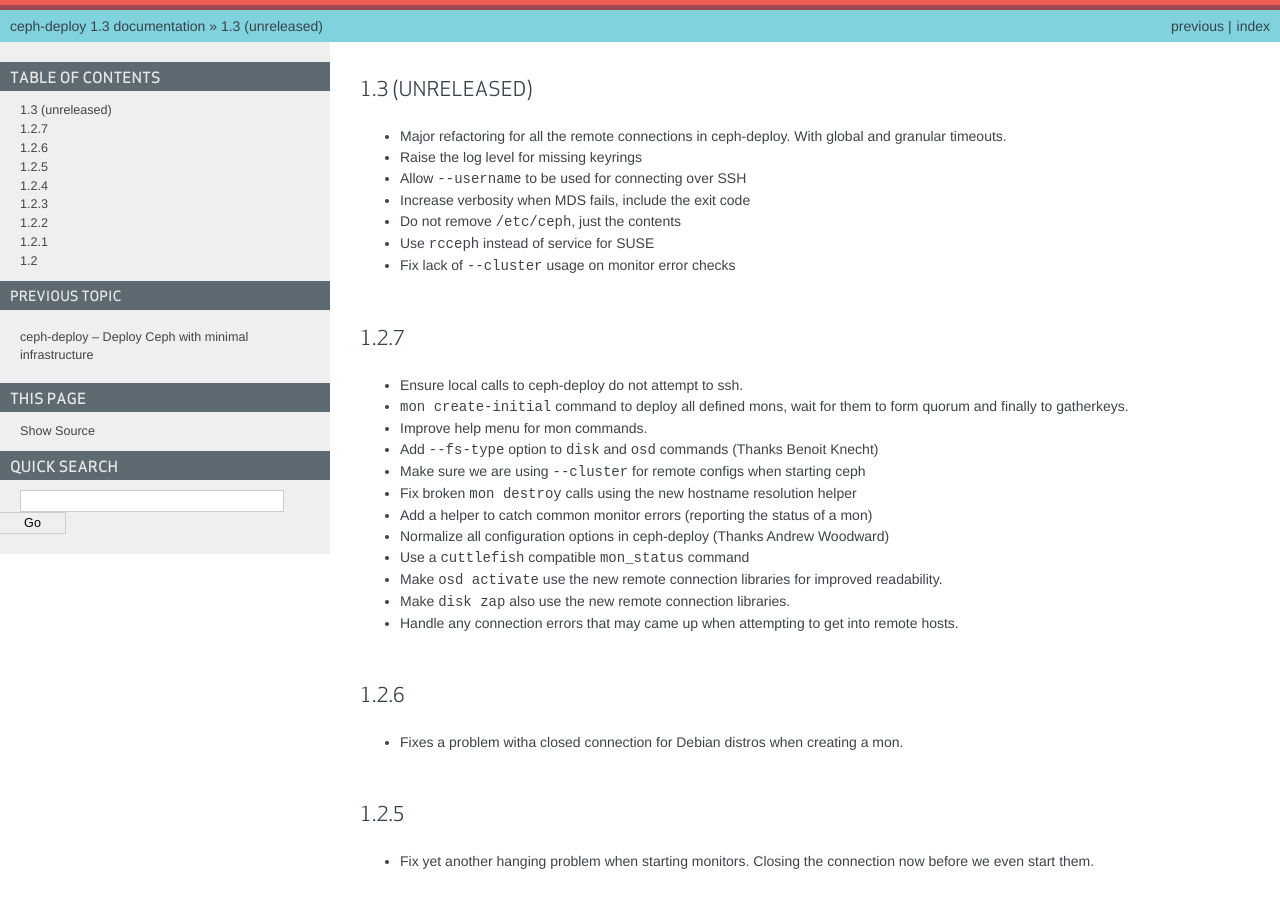
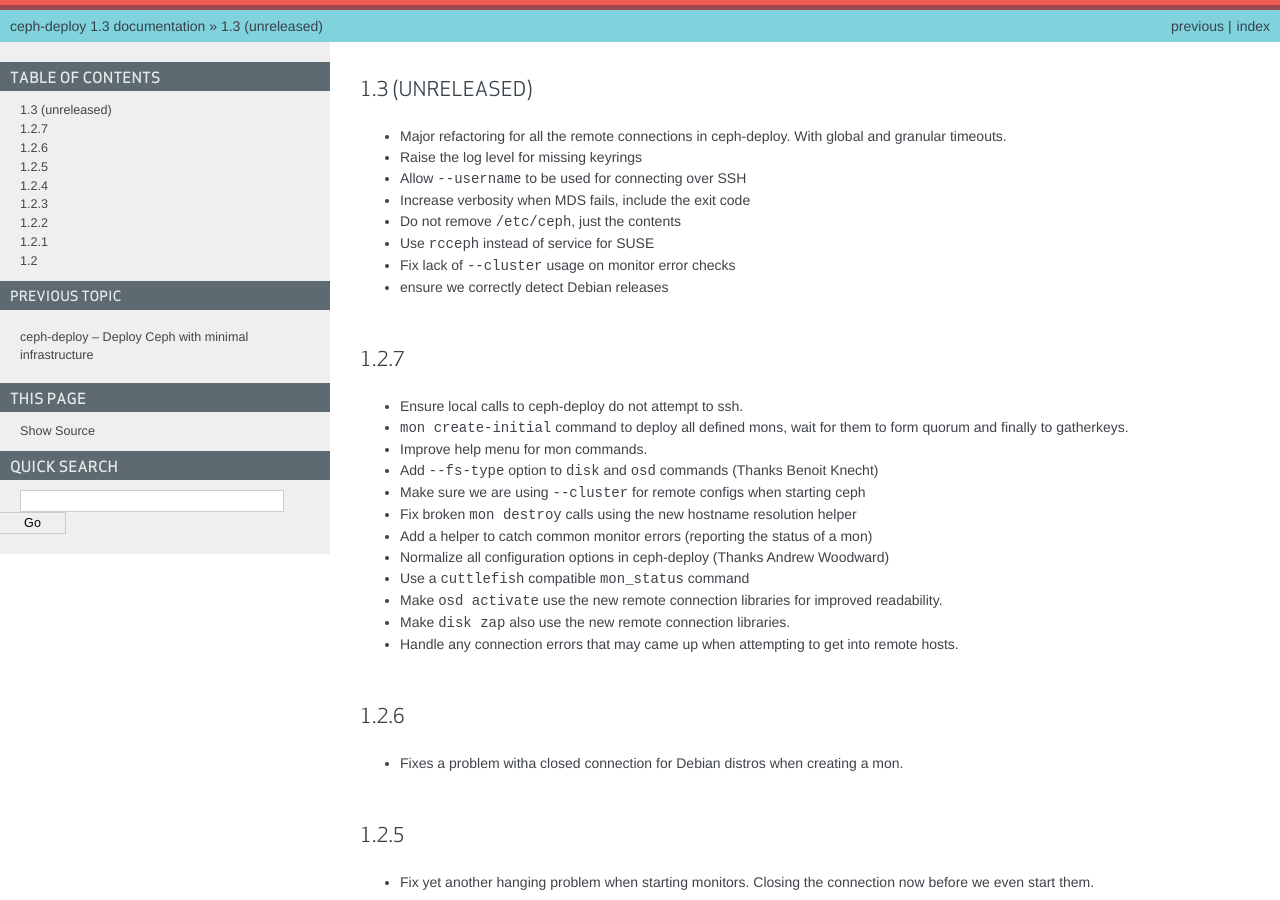
Before and after one commit to ceph/ceph-deploy, a Sphinx documentation site: the page built from docs/source/changelog.rst, in a window 1280 px wide and 900 px high. Built offline with Sphinx 7.4.7, drawn with Linux system fonts in a browser that asks for light colours.

Commit message:
bump the changelog again
Signed-off-by: Alfredo Deza <alfredo.deza@inktank.com>

```diff
--- a/docs/source/changelog.rst
+++ b/docs/source/changelog.rst
@@ -8,6 +8,7 @@
 * Do not remove ``/etc/ceph``, just the contents
 * Use ``rcceph`` instead of service for SUSE
 * Fix lack of ``--cluster`` usage on monitor error checks
+* ensure we correctly detect Debian releases
 
 1.2.7
 -----
```
